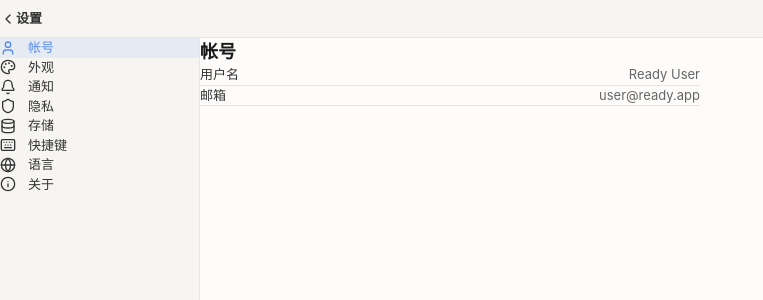
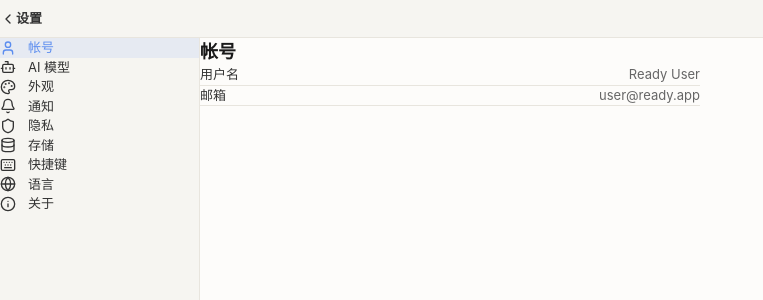
Before and after one commit to ALBEDO-TABAI/ready-export-public-20260224, a React (Vite) app: page /settings in a window 1280 px wide. Shown: the top 300 px of the page, without its empty margins (0-763 px from the left). Built offline with nearby package versions, Linux system fonts and the light colour scheme.

Commit message:
feat: Settings AI 配置 + CSS 修复 + ReadyMode RSS/Calendar
- Settings: 新增 AI 模型配置区 (API 提供商/地址/Key/模型/测试连接)
- CSS: 补全 orange-light/purple-light/red-light 颜色变量
- ReadyMode: 新增 RSS 和 Calendar 子模式
- typecheck 零错误, 24/24 测试通过

```diff
--- a/src/renderer/pages/ReadyMode.tsx
+++ b/src/renderer/pages/ReadyMode.tsx
@@ -7,6 +7,9 @@ import BrowserMode from './modes/BrowserMode'
 import DocumentMode from './modes/DocumentMode'
 import ImageMode from './modes/ImageMode'
 import VideoMode from './modes/VideoMode'
+
+import RSSMode from './modes/RSSMode'
+import CalendarMode from './modes/CalendarMode'
 
 interface Task {
   id: string
@@ -27,7 +30,9 @@ export default function ReadyMode() {
     { id: 'browser', label: '浏览器', icon: '🌐' },
     { id: 'document', label: '文档', icon: '📄' },
     { id: 'image', label: '图像', icon: '🖼️' },
-    { id: 'video', label: '剪辑', icon: '✂️' }
+    { id: 'video', label: '剪辑', icon: '✂️' },
+    { id: 'rss', label: 'RSS', icon: '📰' },
+    { id: 'calendar', label: '日程', icon: '📅' }
   ]
 
   const renderSubMode = () => {
@@ -40,6 +45,10 @@ export default function ReadyMode() {
         return <ImageMode />
       case 'video':
         return <VideoMode />
+      case 'rss':
+        return <RSSMode />
+      case 'calendar':
+        return <CalendarMode />
       default:
         return <BrowserMode />
     }
--- a/src/renderer/pages/Settings.tsx
+++ b/src/renderer/pages/Settings.tsx
@@ -1,7 +1,7 @@
 import { useState } from 'react'
 import {
   ChevronLeft, User, Bell, Shield, Database,
-  Palette, Keyboard, Globe, Info, Moon, Sun
+  Palette, Keyboard, Globe, Info, Moon, Sun, Bot
 } from 'lucide-react'
 import { useNavigate } from 'react-router-dom'
 
@@ -28,6 +28,18 @@ const settingsData: SettingSection[] = [
     settings: [
       { id: 'username', label: '用户名', type: 'text', value: 'Ready User' },
       { id: 'email', label: '邮箱', type: 'text', value: 'user@ready.app' }
+    ]
+  },
+  {
+    id: 'ai',
+    title: 'AI 模型',
+    icon: Bot,
+    settings: [
+      { id: 'apiProvider', label: 'API 提供商', type: 'select', value: 'kimi', options: ['kimi', 'anthropic', 'openai-compatible'] },
+      { id: 'apiBaseUrl', label: 'API 地址', type: 'text', value: 'https://api.kimi.com/coding/' },
+      { id: 'apiKey', label: 'API Key', type: 'text', value: 'sk-kimi-••••••••' },
+      { id: 'model', label: '默认模型', type: 'select', value: 'kimi-for-coding', options: ['kimi-for-coding', 'claude-sonnet-4-6', 'claude-haiku'] },
+      { id: 'testConnection', label: '测试连接', type: 'button' }
     ]
   },
   {
@@ -105,11 +117,11 @@ export default function Settings() {
     setSettings(settings.map(section =>
       section.id === sectionId
         ? {
-            ...section,
-            settings: section.settings.map(s =>
-              s.id === settingId ? { ...s, value } : s
-            )
-          }
+          ...section,
+          settings: section.settings.map(s =>
+            s.id === settingId ? { ...s, value } : s
+          )
+        }
         : section
     ))
   }
--- a/src/renderer/styles/index.css
+++ b/src/renderer/styles/index.css
@@ -25,8 +25,11 @@
   --color-green: #34D399;
   --color-green-light: rgba(52, 211, 153, 0.1);
   --color-orange: #E97A2B;
+  --color-orange-light: rgba(233, 122, 43, 0.1);
   --color-purple: #8B5CF6;
+  --color-purple-light: rgba(139, 92, 246, 0.1);
   --color-red: #EB5757;
+  --color-red-light: rgba(235, 87, 87, 0.1);
   --color-gold: #C9A962;
 }
 
```
